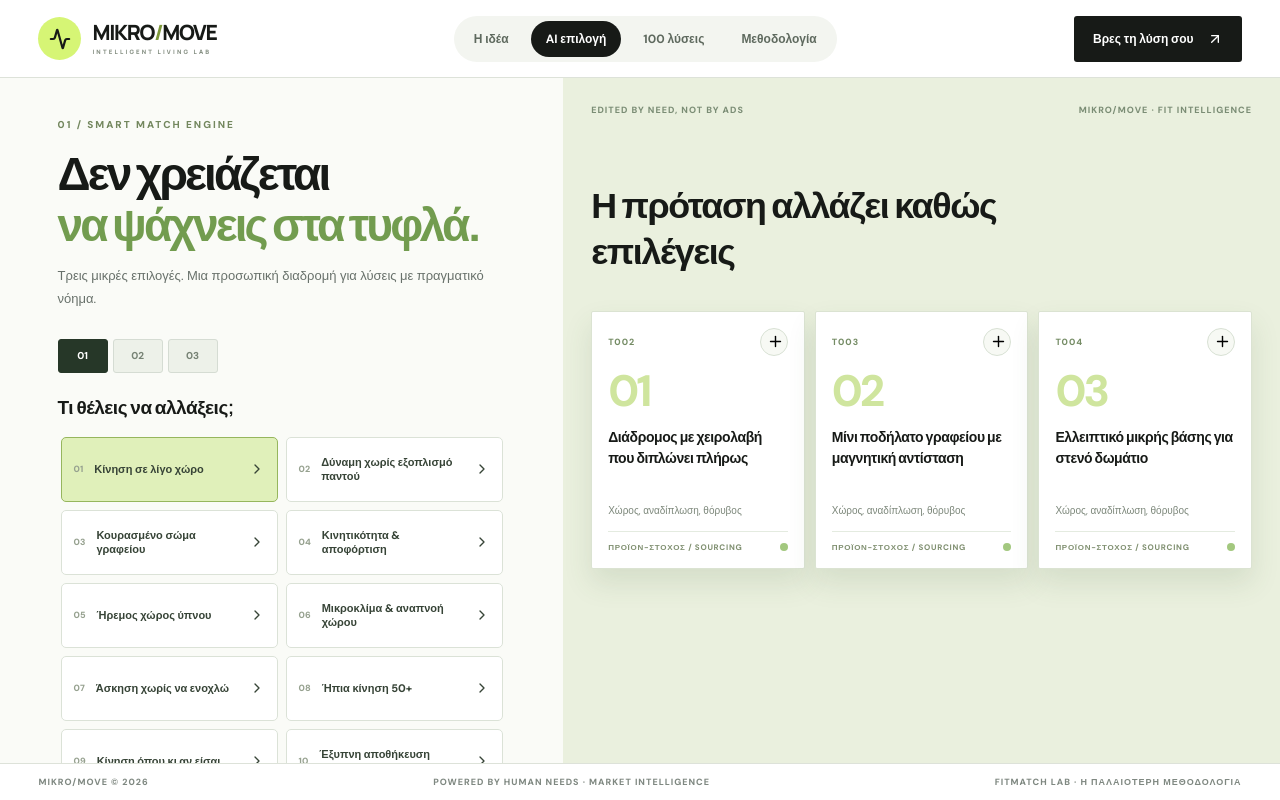
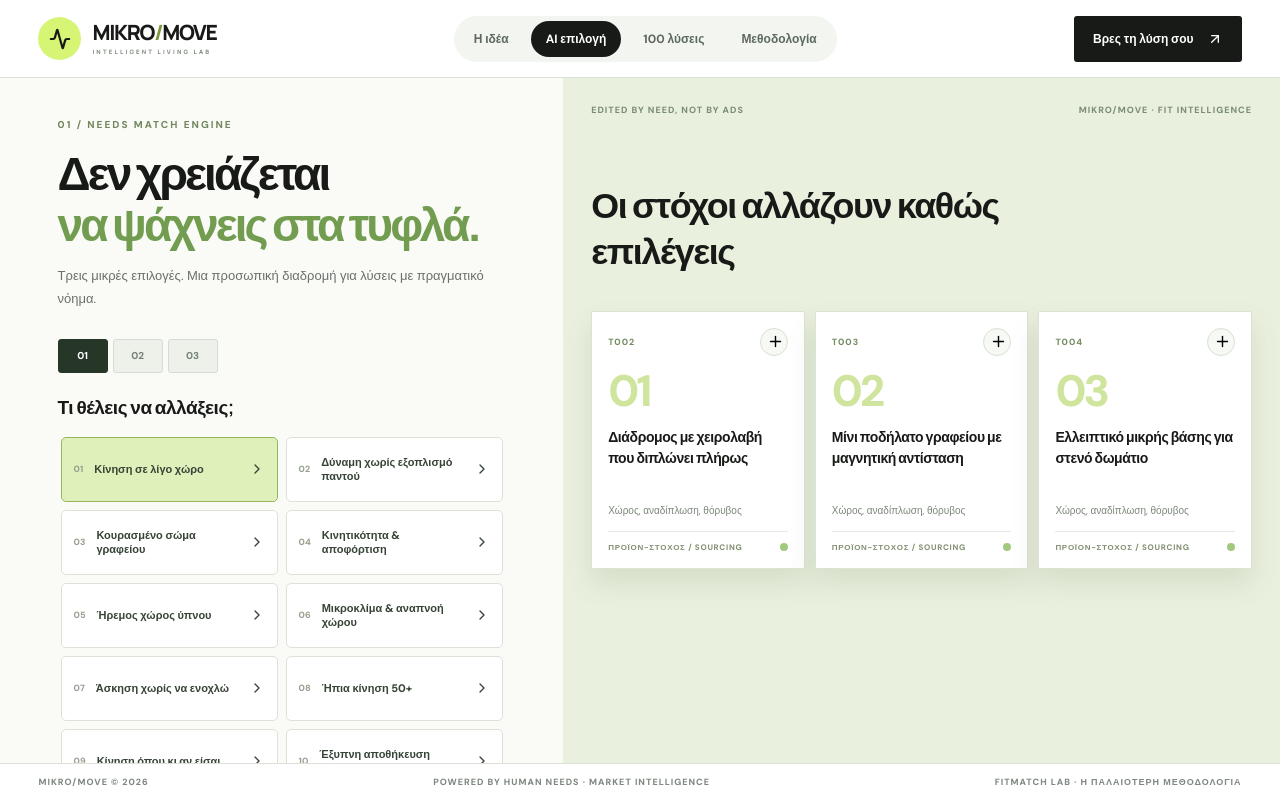
Before and after one commit to vmoulakakis/FITMACHT_AI, a Next.js app: page /mikromove in a window 1280 px wide. Both pictures are taken after a click on the button "Βρες τη λύση σου". Built offline with nearby package versions, Linux system fonts and the light colour scheme.

Commit message:
fix: label deterministic matching honestly, apply budget to actual prices, preserve source dates

```diff
--- a/components/MikroMove.tsx
+++ b/components/MikroMove.tsx
@@ -27,7 +27,8 @@ export default function MikroMove({examples}:{examples:SourceExample[]}){
  const selected=painGroups.find(g=>g.id===pain)||painGroups[0];
  const match=useMemo(()=>matchTargets(pain,compact?"compact":"flexible",quiet),[pain,compact,quiet]);
  const filtered=useMemo(()=>targetItems.filter(t=>(group==="all"||t.group===group)&&t.name.toLocaleLowerCase("el-GR").includes(query.toLocaleLowerCase("el-GR"))),[group,query]);
- const relevant=examples.filter(e=>selected.categories.includes(e.category));
+ const budgetCeiling=budget==="έως 100"?100:budget==="100-300"?300:Infinity;
+ const relevant=examples.filter(e=>selected.categories.includes(e.category)&&e.price<=budgetCeiling);
  const toggle=(id:string)=>setSaved(s=>s.includes(id)?s.filter(x=>x!==id):[...s,id]);
  const show=(next:Mode)=>{setMode(next);setShowSources(false)};
  const saveText=()=>{const names=targetItems.filter(t=>saved.includes(t.id)).map(t=>t.id+" — "+t.name).join("\n");if(names&&typeof navigator!=="undefined"&&navigator.clipboard)void navigator.clipboard.writeText("MIKRO/MOVE · shortlist προς έρευνα\n"+names);};
@@ -56,7 +57,7 @@ export default function MikroMove({examples}:{examples:SourceExample[]}){
         <h1>ΛΙΓΟΣ<br/>ΧΩΡΟΣ<span className="mm-period">.</span><br/><em>ΠΟΛΛΗ</em><br/>ΖΩΗ<span className="mm-period">.</span></h1>
         <p>Πιο πολλή κίνηση. Καλύτερη καθημερινότητα. Λιγότερες άσκοπες αγορές. <strong>Δεν πουλάμε προϊόντα στην τύχη — βρίσκουμε λύσεις που ταιριάζουν στη ζωή σου.</strong></p>
         <div className="mm-actions"><button onClick={()=>{setStep(0);show("match")}} className="mm-primary">Ξεκίνα με το πρόβλημά σου <ArrowUpRight size={19}/></button><button className="mm-secondary" onClick={()=>show("library")}>Ανακάλυψε 100 ιδέες <ArrowRight size={17}/></button></div>
-        <div className="mm-hero-bottom"><span><ShieldCheck size={15}/> Χωρίς εγγραφή</span><span><Database size={15}/> Πηγές με ημερομηνίες</span><span><Command size={15}/> Ελληνικό AI matching</span></div>
+        <div className="mm-hero-bottom"><span><ShieldCheck size={15}/> Χωρίς εγγραφή</span><span><Database size={15}/> Πηγές με ημερομηνίες</span><span><Command size={15}/> Matching πραγματικών αναγκών</span></div>
       </div>
       <div className="mm-art" role="img" aria-label="Αφηρημένη τρισδιάστατη εικαστική σύνθεση μικρού χώρου και καθημερινής κίνησης">
        <div className="mm-art-grid"/><div className="mm-halo h1"/><div className="mm-halo h2"/>
@@ -71,7 +72,7 @@ export default function MikroMove({examples}:{examples:SourceExample[]}){
    </main>}
    {mode==="match"&&<main className="mm-workspace">
     <div className="mm-work-left">
-     <div className="mm-section-tag">01 / SMART MATCH ENGINE</div>
+     <div className="mm-section-tag">01 / NEEDS MATCH ENGINE</div>
      <h2>Δεν χρειάζεται<br/><em>να ψάχνεις στα τυφλά.</em></h2>
      <p>Τρεις μικρές επιλογές. Μια προσωπική διαδρομή για λύσεις με πραγματικό νόημα.</p>
      <div className="mm-steps" aria-label="Πρόοδος">{[0,1,2].map(i=><button key={i} aria-label={"Βήμα "+(i+1)} className={i===step?"active":i<step?"done":""} onClick={()=>setStep(i)}>{i<step?<Check size={15}/>:String(i+1).padStart(2,"0")}</button>)}</div>
@@ -87,10 +88,10 @@ export default function MikroMove({examples}:{examples:SourceExample[]}){
      <div className="mm-wizard-footer"><button disabled={step===0} onClick={()=>setStep(s=>Math.max(0,s-1))}><ArrowLeft size={17}/> Πίσω</button>{step<2?<button className="mm-next" onClick={()=>setStep(s=>s+1)}>Συνέχεια <ArrowRight size={17}/></button>:<button className="mm-next" onClick={()=>{setStep(0);setShowSources(false)}}><RotateCcw size={17}/> Από την αρχή</button>}</div>
     </div>
     <div className="mm-work-right"><div className="mm-right-head"><span>EDITED BY NEED, NOT BY ADS</span><span>MIKRO/MOVE · FIT INTELLIGENCE</span></div>
-     <div className="mm-recommendations"><h3>{step===2?selected.short+" / Δυνατές λύσεις":"Η πρόταση αλλάζει καθώς επιλέγεις"}</h3><div className="mm-top3">{match.slice(0,3).map((t,i)=>itemCard(t,i))}</div>
-      {showSources&&<div className="mm-sourced"><div className="mm-sourced-head"><h4>Αληθινές εγγραφές της βάσης</h4><button onClick={()=>setShowSources(false)} aria-label="Κλείσιμο"><X size={19}/></button></div>{relevant.length?relevant.slice(0,6).map(x=><div key={x.category+"-"+x.id} className="mm-source-row"><div>{x.imageUrl?<img src={x.imageUrl} loading="lazy" alt={x.title}/>:<Dumbbell size={18}/>}</div><span>{x.title}<small>{sourceGroups[x.category]} · 22/10/2026 · μη επιβεβαιωμένη διαθεσιμότητα</small></span><b>{currency(x.price)}</b></div>):<p>Δεν βρέθηκε συναφής εγγραφή στην τρέχουσα δημόσια βάση. Δεν θα επινοήσουμε προϊόν ή τιμή.</p>}</div>}
+     <div className="mm-recommendations"><h3>{step===2?selected.short+" / Δυνατές λύσεις":"Οι στόχοι αλλάζουν καθώς επιλέγεις"}</h3><div className="mm-top3">{match.slice(0,3).map((t,i)=>itemCard(t,i))}</div>
+      {showSources&&<div className="mm-sourced"><div className="mm-sourced-head"><h4>Αληθινές εγγραφές της βάσης</h4><button onClick={()=>setShowSources(false)} aria-label="Κλείσιμο"><X size={19}/></button></div>{relevant.length?relevant.slice(0,6).map(x=><div key={x.category+"-"+x.id} className="mm-source-row"><div>{x.imageUrl?<img src={x.imageUrl} loading="lazy" alt={x.title}/>:<Dumbbell size={18}/>}</div><span>{x.title}<small>{sourceGroups[x.category]} · {new Date(x.observedAt).toLocaleDateString("el-GR")} · μη επιβεβαιωμένη διαθεσιμότητα</small></span><b>{currency(x.price)}</b></div>):<p>Δεν βρέθηκε συναφής εγγραφή στην τρέχουσα δημόσια βάση. Δεν θα επινοήσουμε προϊόν ή τιμή.</p>}</div>}
      </div>
-     <p className="mm-side-note">Σημείωση: δεν κάνουμε ιατρικές διαγνώσεις ή υποσχέσεις θεραπείας. Η καταλληλότητα οργάνων εξαρτάται και από τις προσωπικές σου ανάγκες.</p>
+     <p className="mm-side-note">Σημείωση: δεν κάνουμε ιατρικές διαγνώσεις ή υποσχέσεις θεραπείας. Το budget φιλτράρει μόνο τις ιστορικές τιμές προϊόντων, όχι τους στόχους χωρίς επαληθευμένη τιμή. Η καταλληλότητα οργάνων εξαρτάται από τις προσωπικές σου ανάγκες.</p>
     </div>
    </main>}
    {mode==="library"&&<main className="mm-library"><div className="mm-library-head"><div><span className="mm-section-tag">02 / OPPORTUNITY ATLAS</span><h2>100 ΔΥΣΚΟΛΕΣ<br/><em>ΑΛΛΑ ΧΡΗΣΙΜΕΣ</em> ΛΥΣΕΙΣ<span className="mm-period">.</span></h2><p>100 ακριβή προφίλ προϊόντων για αναζήτηση και αξιολόγηση. <b>Δεν είναι 100 εγκεκριμένα affiliate SKU.</b> Η κατάταξη ξεκινά από το πρόβλημα, όχι την προμήθεια.</p></div><div className="mm-count-ring"><b>100</b><span>SOURCING<br/>TARGETS</span></div></div>
```
